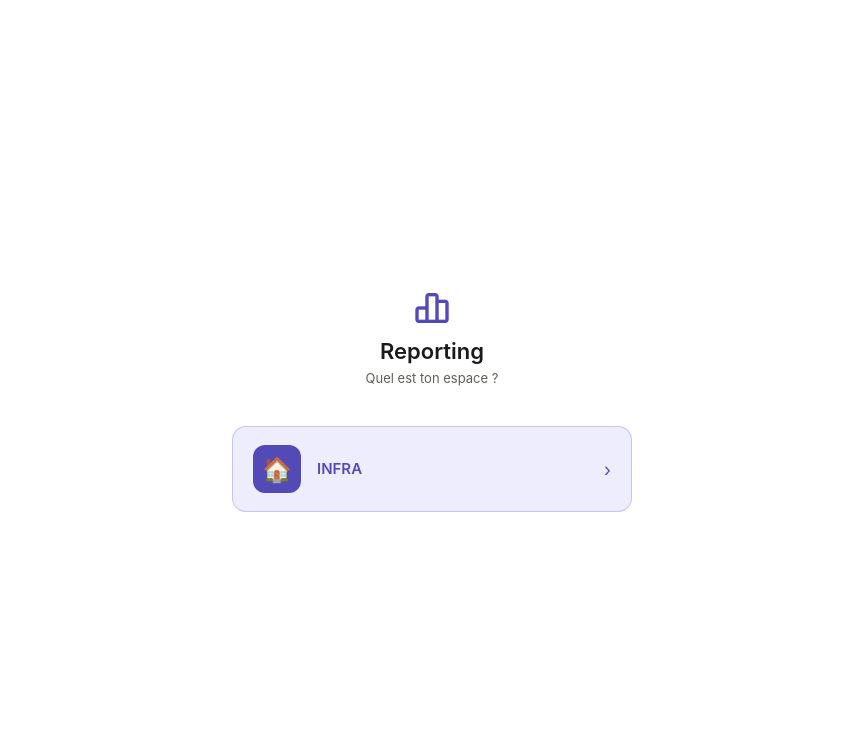
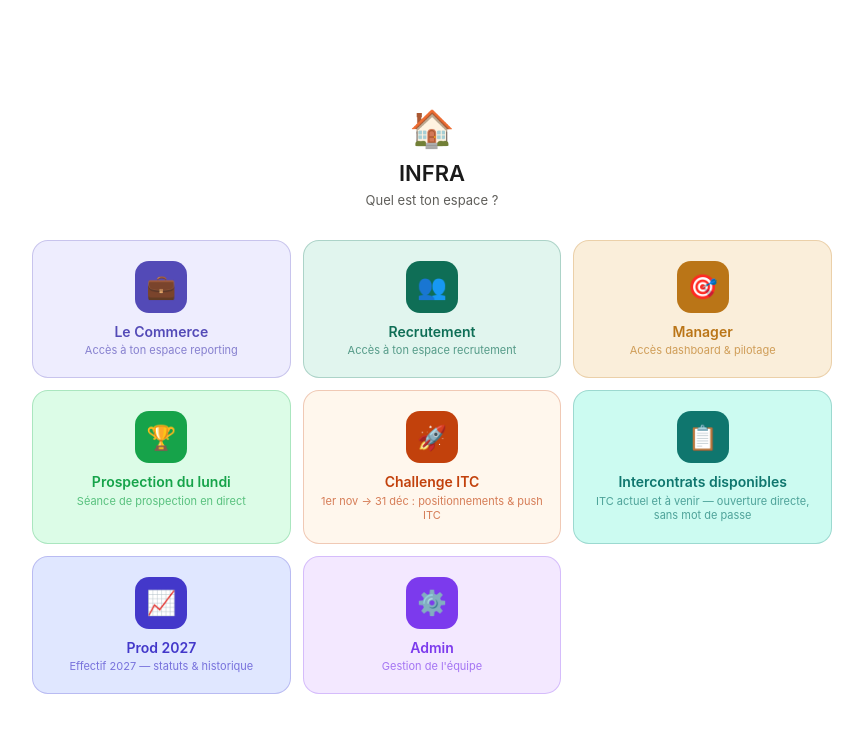
Before and after one commit to Anthony781319/Reporting_IA, a React (Create React App) app: page / in a window 1280 px wide. Shown: the top 732 px of the page, without its empty margins (208-1071 px from the left). Built offline with nearby package versions, Linux system fonts and the light colour scheme.

Commit message:
Update Login.jsx

```diff
--- a/src/pages/Login.jsx
+++ b/src/pages/Login.jsx
@@ -1,9 +1,5 @@
 import { useState, useEffect } from 'react'
 import { supabase } from '../supabase'
-
-const SPACES = [
-  { id: 'infra', icon: '🏠', label: 'INFRA',    desc: '', bg: '#EEEDFE', color: '#534AB7' },
-]
 
 const PORTALS = [
   { id: 'ia',           icon: '💼', label: "Le Commerce",       desc: 'Accès à ton espace reporting',    bg: '#EEEDFE', color: '#534AB7' },
@@ -83,7 +79,7 @@ function Loader() {
 }
 
 export default function Login({ onLogin }) {
-  const [space, setSpace] = useState(null)
+  const [space] = useState('infra')
   const [portal, setPortal] = useState(null)
   const [iaList, setIaList] = useState([])
   const [selected, setSelected] = useState(null)
@@ -114,23 +110,6 @@ export default function Login({ onLogin }) {
   }, [portal])
 
   const handleBack = () => {
-    setPortal(null)
-    setSelected(null)
-    setPassword('')
-    setRhPassword('')
-    setRomainPassword('')
-    setContactsPassword('')
-    setError('')
-    setRhError('')
-    setRomainError('')
-    setContactsError('')
-    setShowRH(false)
-    setShowRomain(false)
-    setShowContacts(false)
-  }
-
-  const handleBackToSpaces = () => {
-    setSpace(null)
     setPortal(null)
     setSelected(null)
     setPassword('')
@@ -230,35 +209,9 @@ export default function Login({ onLogin }) {
     if (!ok) setError('Mot de passe incorrect')
   }
 
-  if (!space) {
-    return (
-      <div style={{ minHeight: '100vh', display: 'flex', flexDirection: 'column', alignItems: 'center', justifyContent: 'center', padding: 24 }}>
-        <div style={{ marginBottom: 40, textAlign: 'center' }}>
-          <i className="ti ti-chart-bar" aria-hidden="true" style={{ fontSize: 40, color: '#534AB7' }}></i>
-          <div style={{ fontSize: 22, fontWeight: 600, marginTop: 10 }}>Reporting</div>
-          <div style={{ fontSize: 13, color: 'var(--color-text-muted)', marginTop: 6 }}>Quel est ton espace ?</div>
-        </div>
-        <div style={{ width: '100%', maxWidth: 400, display: 'flex', flexDirection: 'column', gap: 12 }}>
-          {SPACES.map(p => (
-            <div key={p.id} onClick={() => setSpace(p.id)}
-              style={{ display: 'flex', alignItems: 'center', gap: 16, padding: '18px 20px', borderRadius: 14, cursor: 'pointer', border: '1.5px solid ' + p.color + '40', background: p.bg, transition: 'all 0.15s' }}>
-              <div style={{ fontSize: 24, width: 48, height: 48, borderRadius: 12, background: p.color, display: 'flex', alignItems: 'center', justifyContent: 'center', flexShrink: 0 }}>{p.icon}</div>
-              <div>
-                <div style={{ fontSize: 15, fontWeight: 600, color: p.color }}>{p.label}</div>
-                <div style={{ fontSize: 12, color: p.color + 'AA', marginTop: 2 }}>{p.desc}</div>
-              </div>
-              <div style={{ marginLeft: 'auto', color: p.color, fontSize: 18 }}>›</div>
-            </div>
-          ))}
-        </div>
-      </div>
-    )
-  }
-
   if (space === 'infra' && !portal) {
     return (
       <div style={{ minHeight: '100vh', display: 'flex', flexDirection: 'column', alignItems: 'center', justifyContent: 'center', padding: 24, position: 'relative' }}>
-        <BackButton onClick={handleBackToSpaces} />
         <div style={{ marginBottom: 32, textAlign: 'center' }}>
           <div style={{ fontSize: 36, marginBottom: 8 }}>🏠</div>
           <div style={{ fontSize: 22, fontWeight: 600, marginTop: 10 }}>INFRA</div>
```
